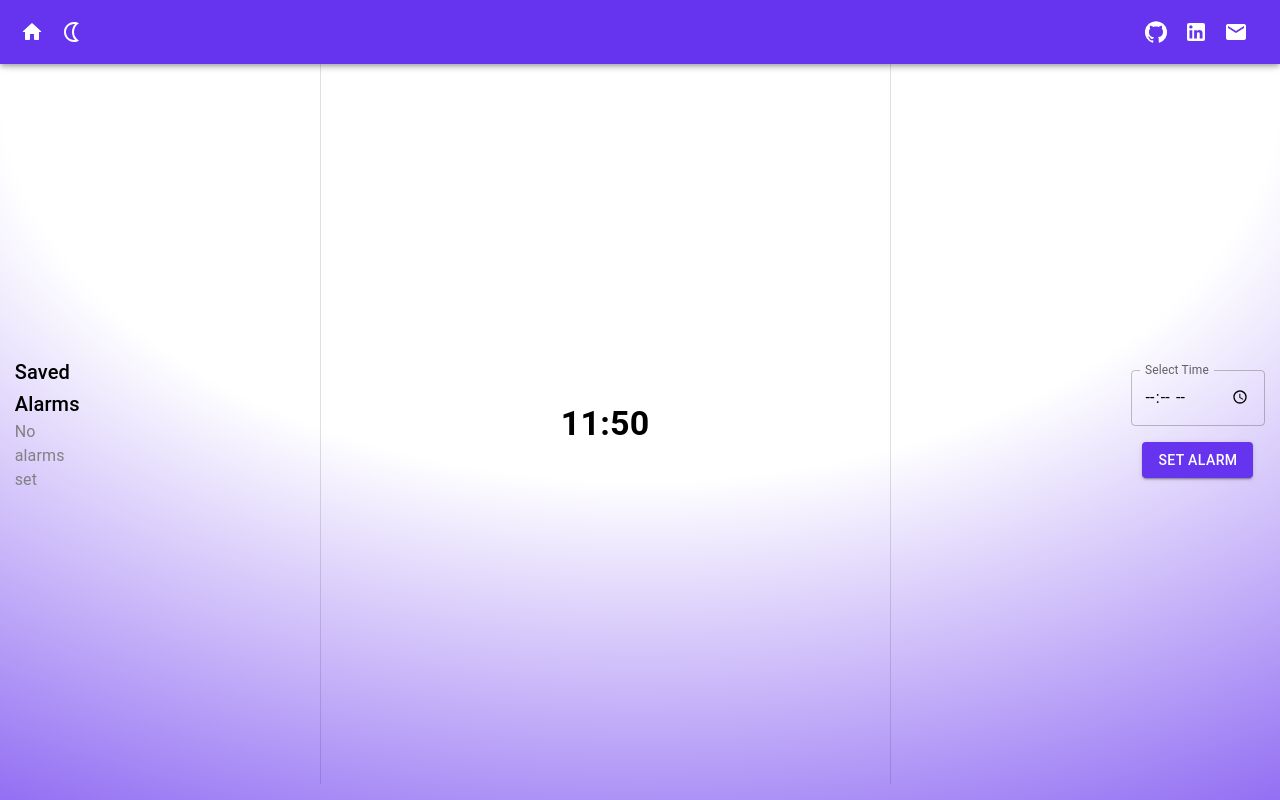
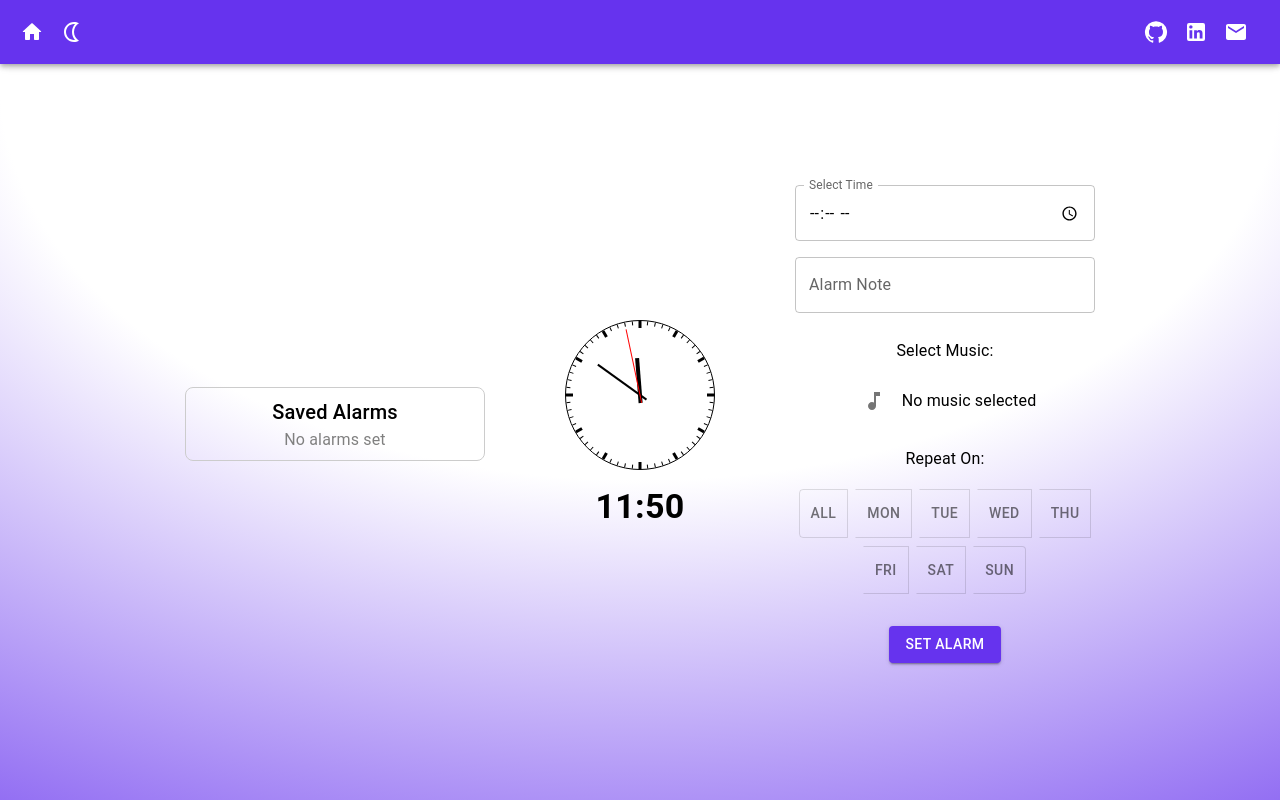
Before and after one commit to OneFor4ll/porfolio, a Next.js app: page /alarm-page in a window 1280 px wide. Built offline with nearby package versions, Linux system fonts and the light colour scheme.

Commit message:
chore: made some changes to alarm

```diff
--- a/libs/components/sections/index/Alarm.tsx
+++ b/libs/components/sections/index/Alarm.tsx
@@ -1,6 +1,6 @@
-"use client";
+"use client"
 
-import React, { useState, useEffect } from "react";
+import React, { useState, useEffect, useRef } from "react"
 import {
   Box,
   Typography,
@@ -11,72 +11,241 @@ import {
   ListItemText,
   IconButton,
   Switch,
-  Divider,
-} from "@mui/material";
-import DeleteIcon from "@mui/icons-material/Delete";
+  Stack,
+  ToggleButtonGroup,
+  ToggleButton,
+} from "@mui/material"
+import DeleteIcon from "@mui/icons-material/Delete"
+import Clock from "react-clock"
+import "react-clock/dist/Clock.css"
+import MusicNoteIcon from "@mui/icons-material/MusicNote"
 
 interface Alarm {
-  time: string;
-  enabled: boolean;
+  id: number
+  time: string
+  enabled: boolean
+  note: string
+  days: string[]
 }
 
+const DAYS_OF_WEEK = ["Mon", "Tue", "Wed", "Thu", "Fri", "Sat", "Sun"]
+
 const AlarmPage: React.FC = () => {
-  const [alarmTime, setAlarmTime] = useState("");
-  const [alarms, setAlarms] = useState<Alarm[]>([]);
-  const [currentTime, setCurrentTime] = useState(new Date().toLocaleTimeString("en-US", { hour12: false }).slice(0, 5));
+  const [alarmTime, setAlarmTime] = useState("")
+  const [alarmNote, setAlarmNote] = useState("")
+  const [selectedDays, setSelectedDays] = useState<string[]>([])
+  const [alarms, setAlarms] = useState<Alarm[]>([])
+  const [currentTime, setCurrentTime] = useState(new Date())
+  const [editingAlarmId, setEditingAlarmId] = useState<number | null>(null)
+  const [alarmMusic, setAlarmMusic] = useState<File | null>(null)
+  const [activeAlarm, setActiveAlarm] = useState<Alarm | null>(null)
+  const audioRef = useRef<HTMLAudioElement | null>(null)
+  const [snoozeMessage, setSnoozeMessage] = useState<string | null>(null)
+
+
+  const handleMusicUpload = (event: React.ChangeEvent<HTMLInputElement>) => {
+    const file = event.target.files?.[0]
+    if (file && file.type.startsWith("audio")) {
+      setAlarmMusic(file)
+    }
+  }
+
+  const playMusic = (audioUrl: string) => {
+    if (audioRef.current) {
+      audioRef.current.src = audioUrl
+      audioRef.current.loop = false
+      audioRef.current.play()
+    }
+  }
 
   useEffect(() => {
     const timer = setInterval(() => {
-      setCurrentTime(new Date().toLocaleTimeString("en-US", { hour12: false }).slice(0, 5));
-    }, 1000);
-    return () => clearInterval(timer);
-  }, []);
+      setCurrentTime(new Date())
+    }, 1000)
+    return () => clearInterval(timer)
+  }, [])
+
+  const formattedTime = currentTime.toLocaleTimeString("en-US", {
+    hour12: false,
+    hour: "2-digit",
+    minute: "2-digit",
+  })
+
+  const currentDay = DAYS_OF_WEEK[new Date().getDay() - 1] || "Sun"
 
   useEffect(() => {
     const checkAlarm = setInterval(() => {
       alarms.forEach((alarm) => {
-        if (alarm.enabled && alarm.time === currentTime) {
-          alert(`⏰ Alarm for ${alarm.time}!`);
-          setAlarms((prevAlarms) => prevAlarms.filter((a) => a.time !== alarm.time))
+        if (
+          alarm.enabled &&
+          alarm.time === formattedTime &&
+          (alarm.days.includes("All") || alarm.days.includes(currentDay))
+        ) {
+          if (!activeAlarm) {
+            setActiveAlarm(alarm)
+
+            if (alarmMusic) {
+              const audioUrl = URL.createObjectURL(alarmMusic)
+              playMusic(audioUrl)
+            }
+          }
         }
-      });
-    }, 1000);
+      })
+    }, 1000)
 
-    return () => clearInterval(checkAlarm);
-  }, [alarms, currentTime]);
+    return () => clearInterval(checkAlarm)
+  }, [alarms, formattedTime, currentDay, alarmMusic, activeAlarm])
+
 
   const handleSetAlarm = () => {
-    if (alarmTime && !alarms.some((alarm) => alarm.time === alarmTime)) {
-      setAlarms([...alarms, { time: alarmTime, enabled: true }]);
-      setAlarmTime("");
+    if (alarmTime && selectedDays.length > 0) {
+      const updatedDays = selectedDays.length === DAYS_OF_WEEK.length ? ["All"] : selectedDays
+
+      if (editingAlarmId !== null) {
+        setAlarms((prevAlarms) =>
+          prevAlarms.map((alarm) =>
+            alarm.id === editingAlarmId ? { ...alarm, time: alarmTime, note: alarmNote, days: updatedDays } : alarm
+          )
+        )
+        setEditingAlarmId(null)
+      } else {
+        const newAlarm: Alarm = {
+          id: Date.now(),
+          time: alarmTime,
+          enabled: true,
+          note: alarmNote,
+          days: updatedDays,
+        }
+        setAlarms([...alarms, newAlarm])
+      }
+
+      setAlarmTime("")
+      setAlarmNote("")
+      setSelectedDays([])
     }
-  };
+  }
 
-  const toggleAlarm = (time: string) => {
+  const toggleAlarm = (id: number) => {
     setAlarms((prevAlarms) =>
-      prevAlarms.map((alarm) => (alarm.time === time ? { ...alarm, enabled: !alarm.enabled } : alarm))
-    );
-  };
+      prevAlarms.map((alarm) => (alarm.id === id ? { ...alarm, enabled: !alarm.enabled } : alarm))
+    )
+  }
 
-  const handleDeleteAlarm = (time: string) => {
-    setAlarms(alarms.filter((alarm) => alarm.time !== time));
-  };
+  const handleDeleteAlarm = (id: number) => {
+    setAlarms(alarms.filter((alarm) => alarm.id !== id))
+    handleCancelEdit()
+  }
+
+  const handleEditAlarm = (alarm: Alarm) => {
+    setAlarmTime(alarm.time)
+    setAlarmNote(alarm.note)
+    setSelectedDays(alarm.days)
+    setEditingAlarmId(alarm.id)
+  }
+
+  const handleCancelEdit = () => {
+    setAlarmTime("")
+    setAlarmNote("")
+    setSelectedDays([])
+    setEditingAlarmId(null)
+  }
+
+  const handleDayChange = (event: React.MouseEvent<HTMLElement>, newDays: string[]) => {
+    if (newDays.includes("All")) {
+      setSelectedDays(selectedDays.length === DAYS_OF_WEEK.length ? [] : ["All"])
+    } else {
+      setSelectedDays(newDays)
+    }
+  }
+
+  const handleTurnOff = () => {
+    if (audioRef.current) {
+      audioRef.current.pause()
+      audioRef.current.currentTime = 0
+    }
+
+    if (activeAlarm) {
+      setAlarms((prevAlarms) =>
+        prevAlarms.map((alarm) =>
+          alarm.id === activeAlarm.id ? { ...alarm, enabled: false } : alarm
+        )
+      )
+    }
+
+    setActiveAlarm(null)
+  }
+
+
+  const handleLater = () => {
+    if (audioRef.current) {
+      audioRef.current.pause()
+      audioRef.current.currentTime = 0
+    }
+
+    if (activeAlarm) {
+      const snoozeTime = new Date()
+      snoozeTime.setMinutes(snoozeTime.getMinutes() + 5)
+      const snoozeFormatted = snoozeTime.toLocaleTimeString("en-US", {
+        hour12: false,
+        hour: "2-digit",
+        minute: "2-digit",
+      })
+
+      setSnoozeMessage(`Alarm will ring again at ${snoozeFormatted}`)
+
+      setTimeout(() => {
+        setSnoozeMessage(null)
+      }, 5 * 60 * 1000)
+
+      setTimeout(() => {
+        setAlarms((prevAlarms) =>
+          prevAlarms.map((alarm) =>
+            alarm.id === activeAlarm.id ? { ...alarm, enabled: true, time: snoozeFormatted } : alarm
+          )
+        )
+      }, 5 * 60 * 1000)
+    }
+
+    setActiveAlarm(null)
+  }
 
   return (
-    <Box display="flex" justifyContent="center" alignItems="center" minHeight="90vh" gap={30} px={4}>
-      <Box>
-        <Typography variant="h6">Saved Alarms</Typography>
+    <Box display="flex" justifyContent="center" alignItems="center" minHeight="90vh" gap={10} px={4}>
+      <Box sx={{ maxHeight: "300px", overflowY: "auto", width: "300px", border: "1px solid #ccc", borderRadius: "8px", p: 1 }}>
+        <Typography variant="h6" textAlign="center">Saved Alarms</Typography>
         {alarms.length > 0 ? (
           <List>
-            {alarms.map((alarm, index) => (
+            {alarms.map((alarm) => (
               <ListItem
-                key={index}
-                sx={{ display: "grid" }}
+                key={alarm.id}
+                sx={{ display: "flex", justifyContent: "space-between", alignItems: "center", cursor: "pointer" }}
+                onClick={(e) => {
+                  if ((e.target as HTMLElement).closest(".alarm-action")) return
+                  handleEditAlarm(alarm)
+                }}
               >
-                <ListItemText primary={`Alarm at ${alarm.time}`} />
-                <Box display="flex" alignItems="center" gap={1}>
-                  <Switch checked={alarm.enabled} onChange={() => toggleAlarm(alarm.time)} />
-                  <IconButton edge="end" aria-label="delete" onClick={() => handleDeleteAlarm(alarm.time)}>
+                <ListItemText
+                  primary={`Alarm at ${alarm.time}`}
+                  secondary={
+                    <>
+                      {alarm.days.includes("All") ? "All Days" : alarm.days.join(", ")}
+                      <br />
+                      {alarm.note}
+                    </>
+                  }
+                />
+                <Box display="flex" alignItems="center" gap={1} className="alarm-action">
+                  <Switch
+                    checked={alarm.enabled}
+                    onChange={() => toggleAlarm(alarm.id)}
+                    className="alarm-action"
+                  />
+                  <IconButton
+                    edge="end"
+                    aria-label="delete"
+                    onClick={() => handleDeleteAlarm(alarm.id)}
+                    className="alarm-action"
+                  >
                     <DeleteIcon />
                   </IconButton>
                 </Box>
@@ -84,21 +253,18 @@ const AlarmPage: React.FC = () => {
             ))}
           </List>
         ) : (
-          <Typography color="gray">No alarms set</Typography>
+          <Typography color="gray" textAlign="center">No alarms set</Typography>
         )}
       </Box>
 
-      <Divider orientation="vertical" flexItem />
-
-      <Box textAlign="center">
-        <Typography variant="h4" sx={{ fontWeight: "bold" }}>
-          {currentTime}
+      <Box textAlign="center" display="flex" flexDirection="column" alignItems="center">
+        <Clock value={currentTime} size={150} />
+        <Typography variant="h4" sx={{ fontWeight: "bold", mt: 2 }}>
+          {formattedTime}
         </Typography>
       </Box>
 
-      <Divider orientation="vertical" flexItem />
-
-      <Box display="flex" flexDirection="column" alignItems="center" gap={2}>
+      <Box display="flex" flexDirection="column" alignItems="center" gap={2} sx={{ maxWidth: "300px" }}>
         <TextField
           label="Select Time"
           type="time"
@@ -106,13 +272,102 @@ const AlarmPage: React.FC = () => {
           onChange={(e) => setAlarmTime(e.target.value)}
           InputLabelProps={{ shrink: true }}
           inputProps={{ step: 60 }}
+          fullWidth
         />
-        <Button variant="contained" color="primary" onClick={handleSetAlarm}>
-          Set Alarm
-        </Button>
+        <TextField
+          label="Alarm Note"
+          type="text"
+          value={alarmNote}
+          onChange={(e) => setAlarmNote(e.target.value)}
+          fullWidth
+        />
+
+        <Typography variant="subtitle1" sx={{ mt: 1 }}>
+          Select Music:
+        </Typography>
+        <Box display="flex" alignItems="center" gap={1}>
+          <IconButton component="label">
+            <MusicNoteIcon />
+            <input
+              type="file"
+              accept="audio/*"
+              onChange={handleMusicUpload}
+              style={{ display: "none" }}
+            />
+          </IconButton>
+          <Typography>{alarmMusic ? "Music selected" : "No music selected"}</Typography>
+        </Box>
+
+        <Typography variant="subtitle1" sx={{ mt: 1 }}>
+          Repeat On:
+        </Typography>
+        <ToggleButtonGroup
+          value={selectedDays}
+          onChange={handleDayChange}
+          aria-label="day selection"
+          sx={{ flexWrap: "wrap", justifyContent: "center", gap: 1 }}
+        >
+          <ToggleButton value="All">All</ToggleButton>
+          {DAYS_OF_WEEK.map((day) => (
+            <ToggleButton key={day} value={day} aria-label={day}>
+              {day}
+            </ToggleButton>
+          ))}
+        </ToggleButtonGroup>
+
+        <Stack direction="row" spacing={2} sx={{ mt: 2 }}>
+          <Button variant="contained" color="primary" onClick={handleSetAlarm}>
+            {editingAlarmId !== null ? "Update Alarm" : "Set Alarm"}
+          </Button>
+          {editingAlarmId !== null && (
+            <Button variant="outlined" color="secondary" onClick={handleCancelEdit}>
+              Cancel
+            </Button>
+          )}
+        </Stack>
       </Box>
+
+      {activeAlarm && (
+        <Box
+          sx={{
+            position: "fixed",
+            top: "0",
+            left: "0",
+            right: "0",
+            bottom: "0",
+            display: "flex",
+            justifyContent: "center",
+            alignItems: "center",
+            backgroundColor: "rgba(0, 0, 0, 0.6)",
+            zIndex: 9999,
+          }}
+        >
+          <Box
+            sx={{
+              backgroundColor: "#fff",
+              padding: "20px",
+              borderRadius: "8px",
+              textAlign: "center",
+              width: "300px",
+              boxShadow: "0px 5px 15px rgba(0, 0, 0, 0.2)",
+            }}
+          >
+            <Typography variant="h6">{`Alarm at ${activeAlarm.time}`}</Typography>
+            <Typography variant="body1">{activeAlarm.note}</Typography>
+            <Stack direction="row" spacing={2} sx={{ mt: 2, justifyContent: "center" }}>
+              <Button variant="contained" color="error" onClick={handleTurnOff}>
+                Turn Off
+              </Button>
+              <Button variant="outlined" color="primary" onClick={handleLater}>
+                Later
+              </Button>
+            </Stack>
+          </Box>
+        </Box>
+      )}
+      <audio ref={audioRef} />
     </Box>
-  );
-};
+  )
+}
 
-export default AlarmPage;
+export default AlarmPage
```
